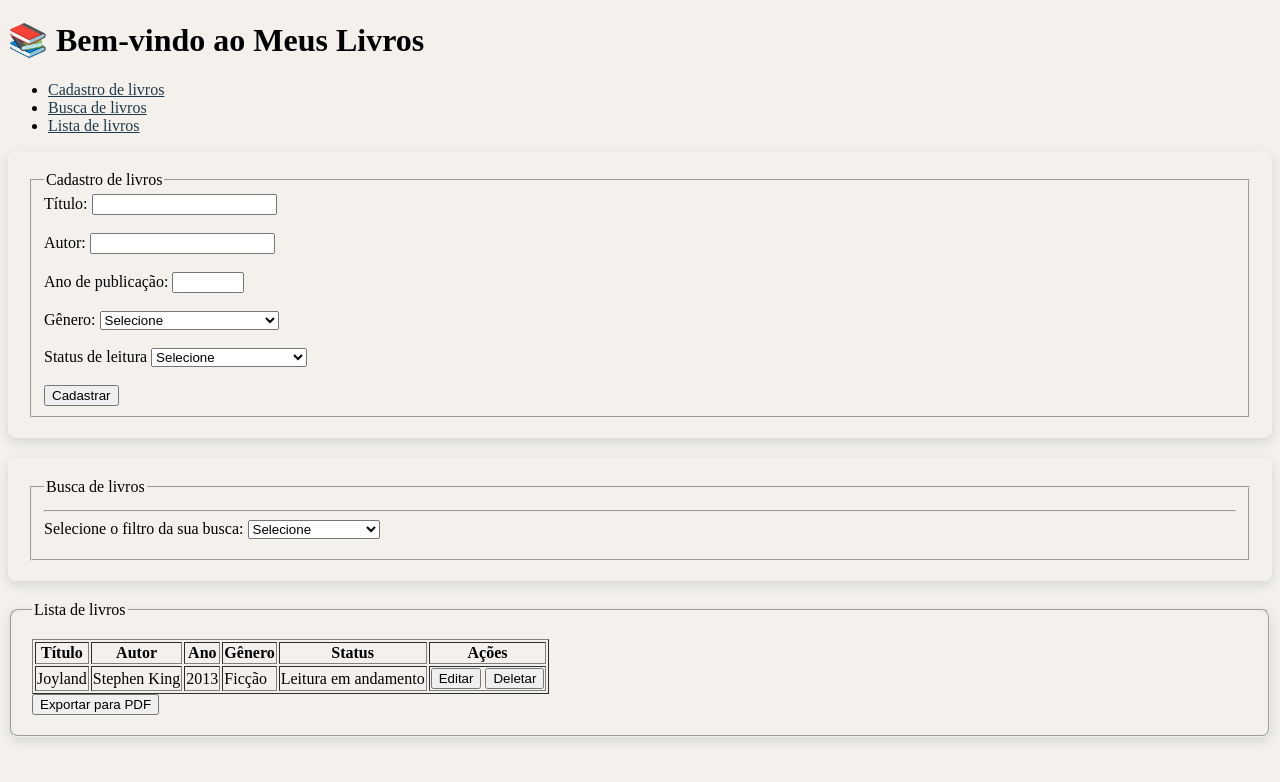
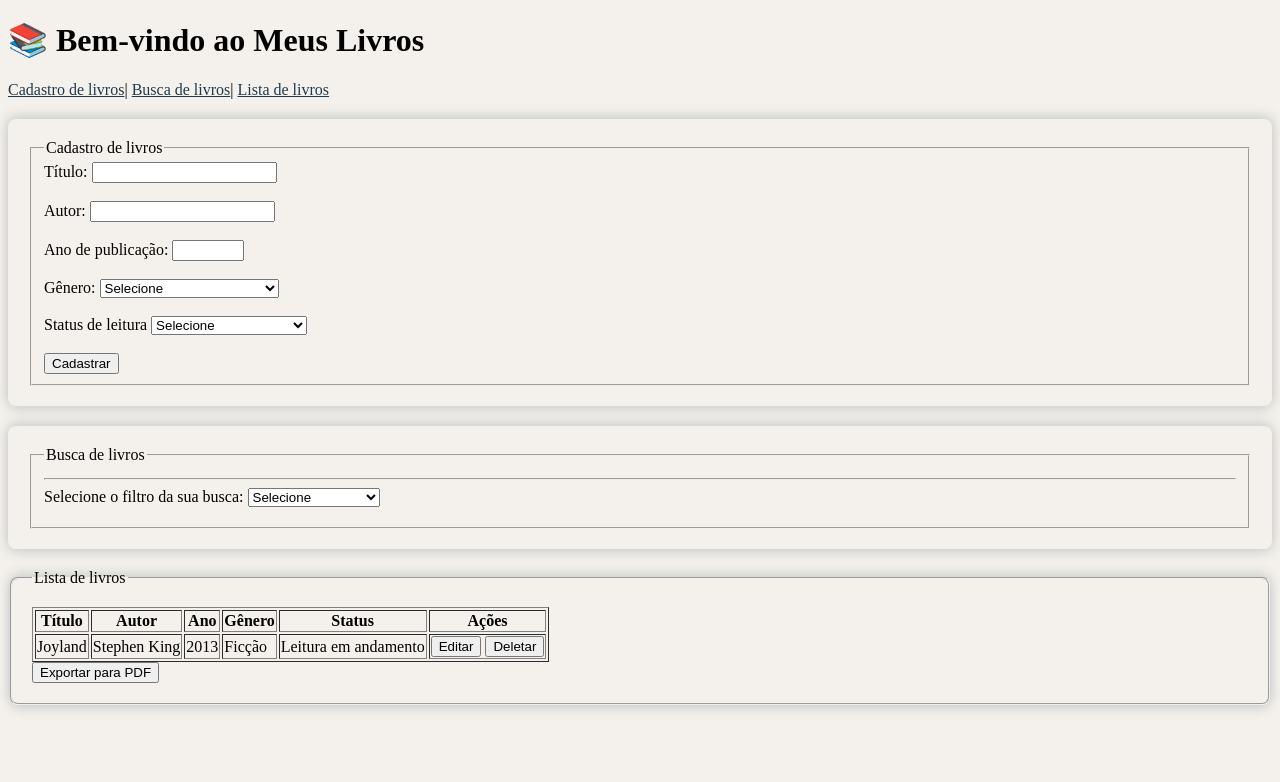
Before and after one commit to nathalidev/sistema_bibliotecario, a Flask app: page / in a window 1280 px wide. Shown: the top 782 px of the page. Run offline with Flask 3, Linux system fonts and the light colour scheme.

Commit message:
ajusta estilo de box-shadow para formulários e simplifica a navegação no cabeçalho

```diff
--- a/biblioteca/static/css/styles.css
+++ b/biblioteca/static/css/styles.css
@@ -16,9 +16,10 @@ body{
 
 /* Box-shadow moderno e suave para formulários e fieldsets */
 #livrosForm, #buscaForm, #listaLivrosFieldset {
-    box-shadow: 0 4px 12px rgba(31, 58, 77, 0.15);
+    box-shadow: 0 4px 12px rgba(31, 58, 77, 0.15), 0 -4px 12px rgba(31, 58, 77, 0.15);
     border-radius: 8px;
     padding: 20px;
+    margin-top: 20px;
     margin-bottom: 20px;
 
 }
--- a/biblioteca/templates/index.html
+++ b/biblioteca/templates/index.html
@@ -18,11 +18,9 @@
     </h1>
 
     <nav class="menu">
-        <ul>
-            <li><a href="#livrosForm">Cadastro de livros</a></li>
-            <li><a href="#buscaForm">Busca de livros</a></li>
-            <li><a href="#livrosTable">Lista de livros</a></li>
-        </ul>
+        <a href="#livrosForm">Cadastro de livros</a>|
+        <a href="#buscaForm">Busca de livros</a>|
+        <a href="#livrosTable">Lista de livros</a>
     </nav>
 
   </header>
```
